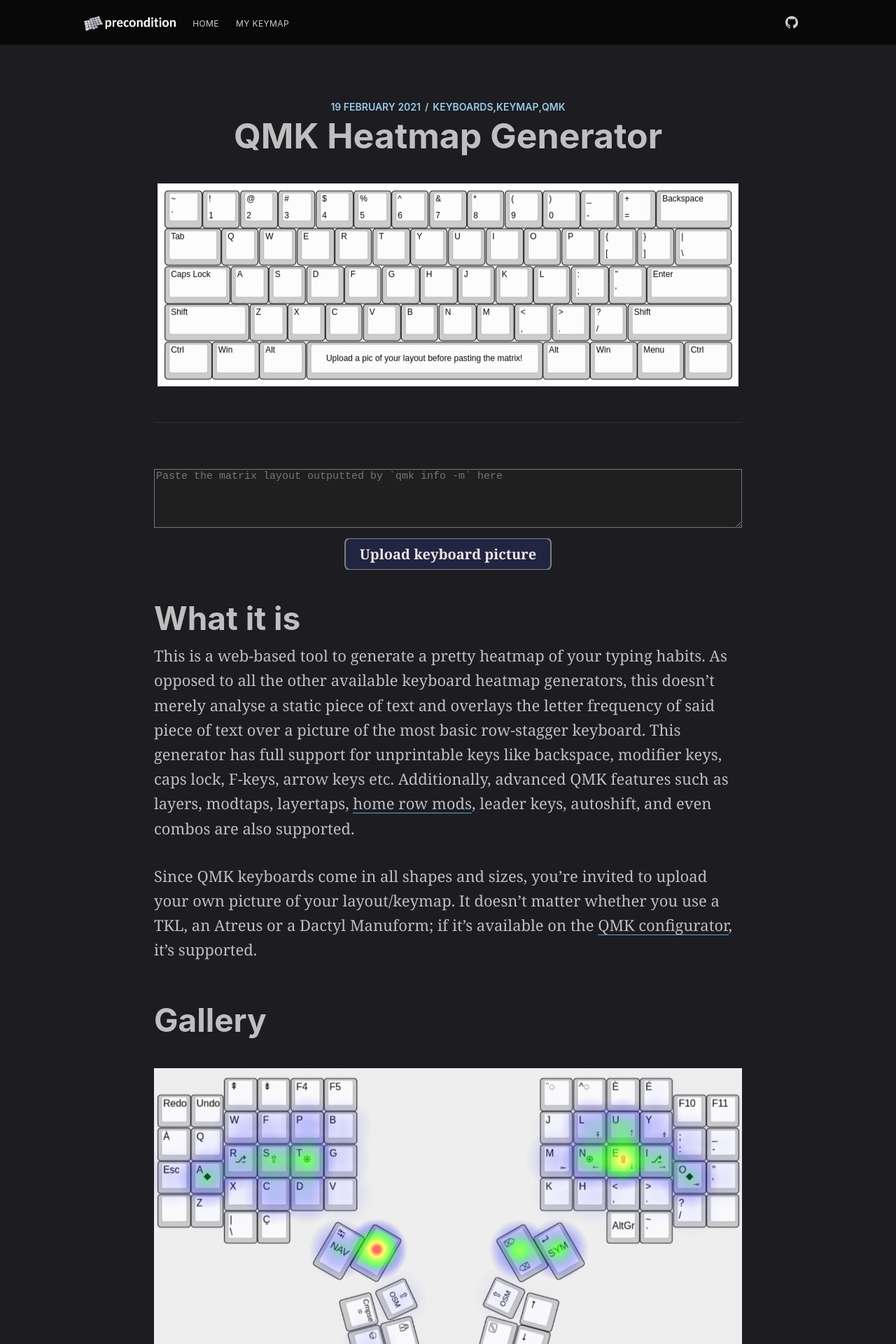
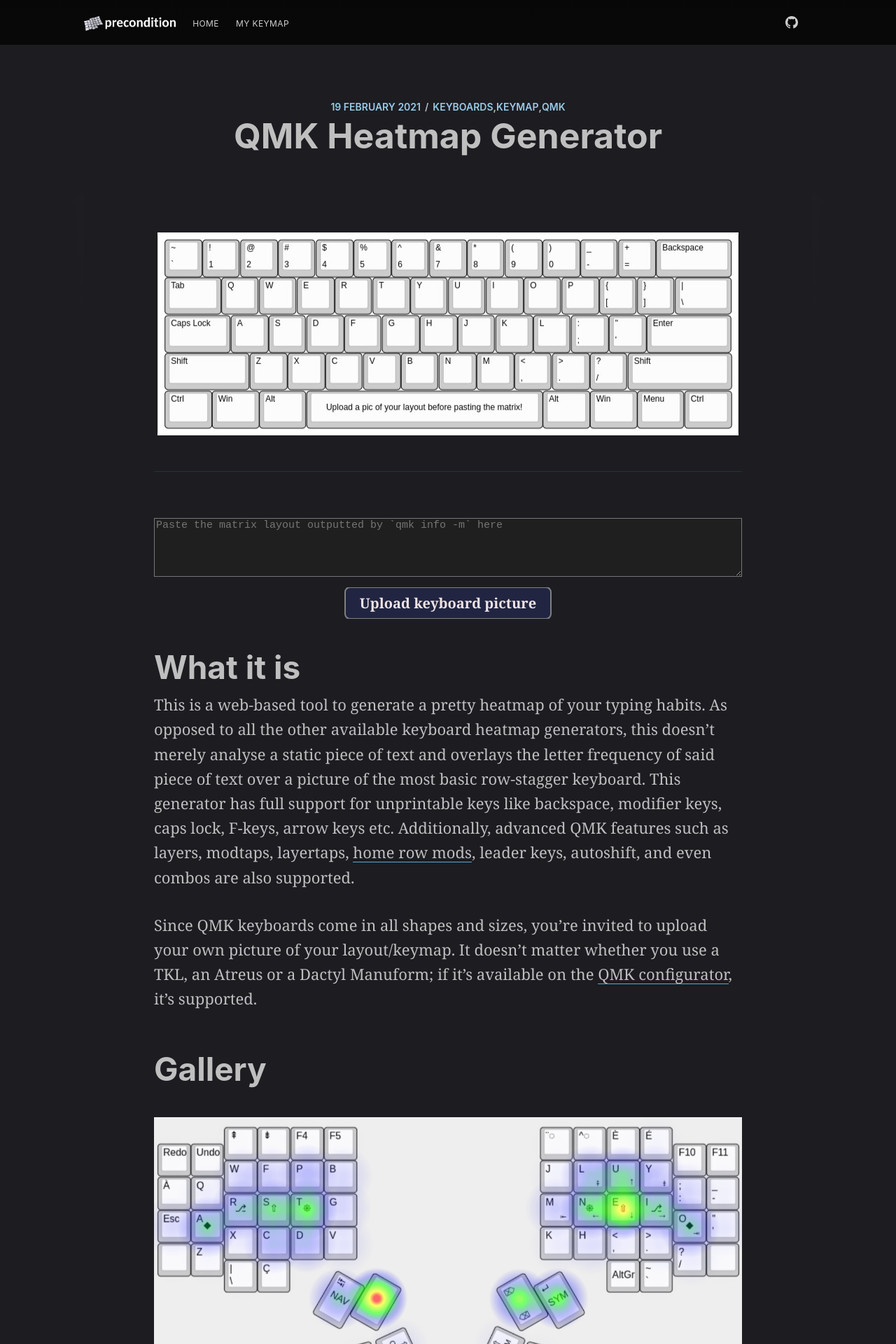
Before and after one commit to precondition/precondition.github.io, a Jekyll site: the page built from _posts/2021-02-19-qmk-heatmap.md, in a window 1280 px wide. Shown: the top 1920 px of the page at 70% size. Built offline with Jekyll 4.4.1, drawn with Linux system fonts in a browser that asks for light colours.

Commit message:
Added a quote-unquote "cover" pic to qmk-heatmap
It shows the cover picture everywhere but behind the actual post.

```diff
--- /dev/null
+++ b/_layouts/post_without_cover.html
@@ -0,0 +1,198 @@
+---
+layout: default
+current: post
+class: post-template
+disqus: false
+---
+
+<!-- default -->
+
+<!-- The tag above means: insert everything in this file
+into the {body} of the default.hbs template -->
+
+<header class="site-header outer">
+    <div class="inner">
+        {% include site-nav.html %}
+    </div>
+</header>
+
+<!-- Everything inside the #post tags pulls data from the post -->
+<!-- #post -->
+<main id="site-main" class="site-main outer" role="main">
+    <div class="inner">
+
+        <article class="post-full {% if page.tags.size > 0 %}{% for tag in page.tags %} tag-{{ tag | slugify: "latin" }}{% endfor %}{% endif %} {{ page.subclass }} {% unless page.cover %}no-image{% endunless %}">
+
+            <header class="post-full-header">
+                <section class="post-full-meta">
+                    <time class="post-full-meta-date" datetime="{{ page.date | date:'%e %B %Y' }}">{{ page.date | date:'%e %B %Y' }}</time>
+                    {% if page.tags.size > 0 %}
+                        <span class="date-divider">/</span>
+                        {% for tag in page.tags %}
+                            {% if forloop.index == page.tags.size %}
+                               <a href='{{ site.baseurl }}tag/{{ tag | slugify: "latin" }}/'>{{ tag | upcase }}</a>
+                            {% else %}
+                               <a href='{{ site.baseurl }}tag/{{ tag | slugify: "latin" }}/'>{{ tag | upcase }}</a>,
+                            {% endif %}
+                        {% endfor %}
+                    {% endif %}
+                </section>
+                <h1 class="post-full-title">{{ page.title }}</h1>
+            </header>
+
+            <section class="post-full-content">
+                <div class="kg-card-markdown">
+                    {% include anchor_headings.html html=content anchorBody="¶" anchorClass="heading-anchor" anchorTitle="Permalink to this section" %}
+                </div>
+            </section>
+
+            <!-- Email subscribe form at the bottom of the page -->
+            {% if site.subscribers %}
+                <section class="subscribe-form">
+                    <h3 class="subscribe-form-title">Subscribe to {{ site.title }}</h3>
+                    <p>Get the latest posts delivered right to your inbox</p>
+                    {% include subscribe-form.html placeholder="youremail@example.com" %}
+                </section>
+            {% endif %}
+
+            <footer class="post-full-footer">
+                <!-- Everything inside the #author tags pulls data from the author -->
+                <!-- #author-->
+                {% for author in site.data.authors %}
+                    {% if author[1].username == page.author %}
+                        <section class="author-card">
+                            {% if author[1].picture %}
+                                <img class="author-profile-image" src="{{ site.baseurl }}{{ author[1].picture }}" alt="{{ page.author }}" />
+                            {% endif %}
+                            <section class="author-card-content">
+                                <h4 class="author-card-name"><a href="{{ site.baseurl }}author/{{ page.author }}">{{ author[1].name }}</a></h4>
+                                {% if author[1].bio %}
+                                    <p>{{ author[1].bio }}</p>
+                                {% else %}
+                                    <p>Read <a href="{{ site.baseurl }}author/{{ page.author }}">more posts</a> by this author.</p>
+                                {% endif %}
+                            </section>
+                        </section>
+                        <div class="post-full-footer-right">
+                            <a class="author-card-button" href="{{ site.baseurl }}author/{{ page.author }}">Read More</a>
+                        </div>
+                    {% endif %}
+                {% endfor %}
+                <!-- /author  -->
+            </footer>
+
+            <!-- If you use Disqus comments, just uncomment this block.
+            The only thing you need to change is "test-apkdzgmqhj" - which
+            should be replaced with your own Disqus site-id. -->
+            {% if site.disqus or page.disqus %}
+                <section class="post-full-comments">
+                    <div id="disqus_thread"></div>
+                    <script>
+                        var disqus_config = function () {
+                            this.page.url = '{{ site.url }}{{ page.url }}';
+                            this.page.identifier = '{{ page.id }}';
+                            this.page.title = '{{ page.title }}';
+                        };
+                        (function() {
+                            var d = document, s = d.createElement('script');
+                            s.src = 'https://{{ site.disqus_shortname }}.disqus.com/embed.js';
+                            s.setAttribute('data-timestamp', +new Date());
+                            (d.head || d.body).appendChild(s);
+                        })();
+                    </script>
+                </section>
+            {% endif %}
+
+        </article>
+
+    </div>
+</main>
+
+<!-- Links to Previous/Next posts -->
+<aside class="read-next outer">
+    <div class="inner">
+        <div class="read-next-feed">
+            {% if page.tags.size > 0 %}
+                {% assign primary = page.tags | first %}
+                {% assign related_posts = 0 %}
+                {% for post in site.posts %}
+                  {% if post.tags.size > 0 %}
+                      {% if post.tags contains primary %}
+                        {% assign related_posts = related_posts | plus: 1 %}
+                      {% endif %}
+                  {% endif %}
+                {% endfor %}
+                {% if related_posts > 1 %}
+                    <article class="read-next-card"
+                        {% if site.cover %}
+                            style="background-image: url({{ site.baseurl }}{{ site.cover }})"
+                        {% else %}
+                            {% if page.cover %}
+                                style="background-image: url(url({{ site.baseurl }}{{ page.cover }})"{% endif %}
+                        {% endif %}
+                    >
+                        <header class="read-next-card-header">
+                            <small class="read-next-card-header-sitetitle">&mdash; {{ site.title }} &mdash;</small>
+                            {% if primary %}
+                                <h3 class="read-next-card-header-title"><a href="{{ site.baseurl }}tag/{{ primary | slugify: "latin" }}/">{{ primary | capitalize }}</a></h3>
+                            {% endif %}
+                        </header>
+                        <div class="read-next-divider">{% include infinity.html %}</div>
+                        <div class="read-next-card-content">
+                            <ul>
+                                {% assign count = 0 %}
+                                {% for post in site.posts %}
+                                  {% if post.tags contains primary %}
+                                    {% if post.title != page.title %}
+                                        {% assign count = count | plus: 1 %}
+                                        {% if count <= 3 %}
+                                            <li><a href="{{ site.baseurl }}{{ post.url | remove_first: '/' }}">{{ post.title }}</a></li>
+                                        {% endif %}
+                                    {% endif %}
+                                  {% endif %}
+                                {% endfor %}
+                            </ul>
+                        </div>
+                        <footer class="read-next-card-footer">
+                            <a href="{{ site.baseurl }}tag/{{ primary | slugify: "latin" }}/">
+                                {% if related_posts > 1 %}
+                                    See all {{ related_posts | minus: 1 }} posts  →
+                                {% elsif related_posts == 1 %}
+                                    {{ related_posts }} post  →
+                                {% else %}
+                                    No posts.
+                                {% endif %}
+                            </a>
+                        </footer>
+                    </article>
+                {% endif %}
+            {% endif %}
+
+            <!-- If there's a next post, display it using the same markup included from - partials/post-card.hbs -->
+            {% if page.next %}
+                {% include post-card-next.html %}
+            {% endif %}
+
+            <!-- If there's a previous post, display it using the same markup included from - partials/post-card.hbs -->
+            {% if page.previous %}
+                {% include post-card-previous.html %}
+            {% endif %}
+
+        </div>
+    </div>
+</aside>
+
+<!-- Floating header which appears on-scroll, included from includes/floating-header.hbs -->
+<!--{percent include floating-header.html percent}-->
+
+<!-- /post -->
+
+
+<!-- Load custom JS scripts -->
+{% for js in page.custom-js %}
+    <script type="text/javascript">
+    {% include {{ js }} %}
+    </script>
+{% endfor %}
+
+<!-- The #contentFor helper here will send everything inside it up to the matching #block helper found in default.hbs -->
--- a/_posts/2021-02-19-qmk-heatmap.md
+++ b/_posts/2021-02-19-qmk-heatmap.md
@@ -1,6 +1,6 @@
 ---
-layout: post
-current: post
+layout: post_without_cover
+cover: assets/images/qmk-heatmap/precondition-dactyl-manuform-heatmap.png
 navigation: True
 title: QMK Heatmap Generator
 date: 2021-02-19
```
